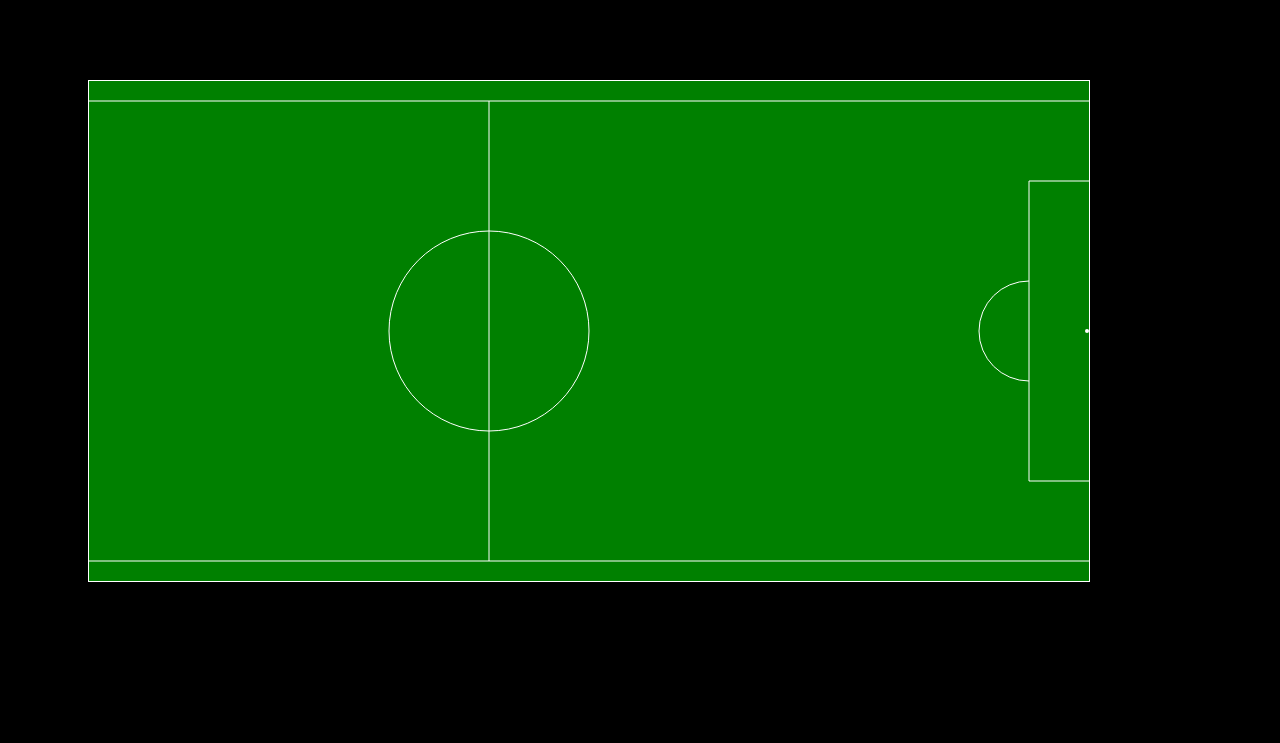
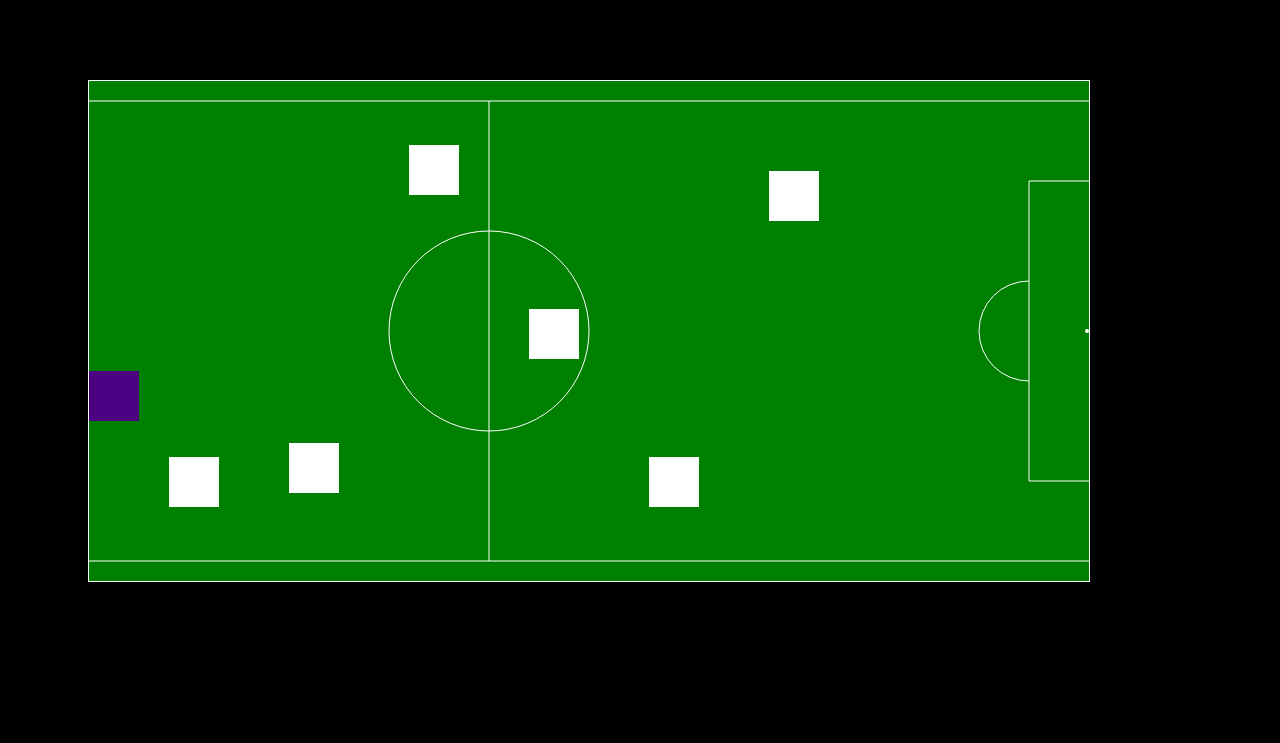
Before and after one commit to Chu13/Ironkick, a plain HTML site: page index.html in a window 1280 px wide. Shown: the part 712-1455 px from the top of the page. Drawn offline with nearby package versions, Linux system fonts and the light colour scheme.

Commit message:
play logic created

```diff
--- a/css/style.css
+++ b/css/style.css
@@ -13,6 +13,7 @@ h1 {
 }
 
 .start-page {
+  margin-left: 100px;
   background-image: url('../images/background.jpg');
   width: 800px;
   height: 600px;
--- a/index.html
+++ b/index.html
@@ -2,12 +2,12 @@
 <html>
   <head>
     <meta charset="utf-8">
-    <title>Iron Freekick</title>
+    <title>IronKick</title>
     <link rel="stylesheet" href="./css/style.css">
   </head>
   <body>
 
-    <h1>Iron Freekick</h1>
+    <h1>IronKick</h1>
 
     <div class='start-page'>
       <h2 class='start-text'>Are you ready to start?</h2>
--- a/js/script.js
+++ b/js/script.js
@@ -1,9 +1,12 @@
-console.log('Working');
 
+$(document).ready( function (){
 var canvas = document.querySelector('#canvas-game');
 
 var ctx = canvas.getContext('2d');
 
+
+// ------ Field 1-----
+function field() {
   ctx.beginPath();
   ctx.strokeStyle = 'white';
   ctx.moveTo(0, 20);
@@ -39,21 +42,139 @@ ctx.arc(998, 250, 2, 0, 360, false);
   ctx.fillStyle = 'white';
   ctx.fill();
   ctx.closePath();
+}
+
+// ------ Player ------
+
+var player = {
+  x: 0,
+  y: 290,
+  width: 50,
+  height: 50,
+  draw: function () {
+      ctx.fillStyle = 'indigo';
+      ctx.fillRect(this.x, this.y, this.width, this.height);
+  }
+};
+
+// ------ Player Movement -----
+
+$(document).keydown(function (event) {
+  event.preventDefault();
+  switch (event.keyCode) {
+    case 37: //left arrow
+      player.x -= 15;
+      break;
+
+    case 38: // "up" arrow
+      player.y -= 15;
+      break;
+
+    case 39: // right arrow
+    player.x += 15;
+    break;
+
+    case 40: // down arrow
+      player.y += 15;
+      break;
+  }
+});
+
+// ------- Defender -------
+
+function Defender (width, height, color, x, y, speed) {
+  this.width = width;
+  this.height = height;
+  this.color = color;
+  this.x = x;
+  this.y = y;
+  this.speed = speed;
+}
+Defender.prototype.update = function(){
+  if (this.y + this.height > canvas.height || this.y < 0){
+    this.speed = -this.speed;
+  }
+    this.y += this.speed;
+};
+
+Defender.prototype.draw = function (){
+  ctx.fillStyle = this.color;
+  ctx.fillRect(this.x, this.y, this.width, this.height);
+};
 
 
+var defense = [
+  new Defender (50, 50,'white', 80, 240, 4),
+  new Defender (50, 50, 'white', 200, 240, 1),
+  new Defender (50, 50, 'white', 320, 240, 2),
+  new Defender (50, 50, 'white', 440, 240, 3),
+  new Defender (50, 50, 'white', 560, 240, 4),
+  new Defender (50, 50, 'white', 680, 240, 5),
+];
 
+Defender.prototype.crashWith = function (obj) {
+  return getBottom(this) >= getTop(obj) &&
+         getTop(this)  <= getBottom(obj) &&
+         getRight(this)  >= getLeft(obj) &&
+         getLeft(this)   <= getRight(obj);
+};
 
+function getTop(obj) {
+  return obj.y;
+}
 
+function getBottom(obj) {
+  return obj.y + obj.height;
+}
 
+function getLeft(obj) {
+  return obj.x;
+}
 
+function getRight(obj) {
+  return obj.x + obj.width;
+}
 
+// ---------- Updating -------
+
+var isGameOver = false;
+
+function draw() {
+ ctx.clearRect(0, 0, canvas.width, canvas.height);
+
+  field();
+
+ drawDefense(defense);
+
+  player.draw();
+    if (!isGameOver) {
+     requestAnimationFrame(draw);
+    }
+}
+requestAnimationFrame(draw);
+
+function drawDefense(defenseArray){
+
+  defenseArray.forEach(function (defender){
+    if (defender.crashWith(player)){
+  isGameOver = true;
+}
+    defender.update();
+    defender.draw();
+  });
+}
+
+});
 
 // --------------------------------------
-// Game two
+// Second Part --------
+
+$(document).ready( function (){
 
 var canvasTwo = document.querySelector('#game-two');
 var gameTwo = canvasTwo.getContext('2d');
 
+// ------- Field -------
 gameTwo.beginPath();
 gameTwo.strokeStyle = 'white';
 gameTwo.moveTo(20, 10);
@@ -83,3 +204,24 @@ gameTwo.lineTo(370,12);
 gameTwo.strokeStyle = 'yellow';
 gameTwo.stroke();
 gameTwo.closePath();
+
+// ------- Goalie -----
+
+
+
+var goalie = {
+  x: 290,
+  y: 15,
+  width: 20,
+  height: 20,
+  color: 'Blue',
+  speed: 1,
+  draw: function () {
+      gameTwo.fillStyle = goalie.color;
+      gameTwo.fillRect(this.x, this.y, this.width, this.height);
+  }
+};
+
+goalie.draw();
+
+});
```
Also changed, not shown: 1 other file. Lines whose indentation alone changed are shown as unchanged.
